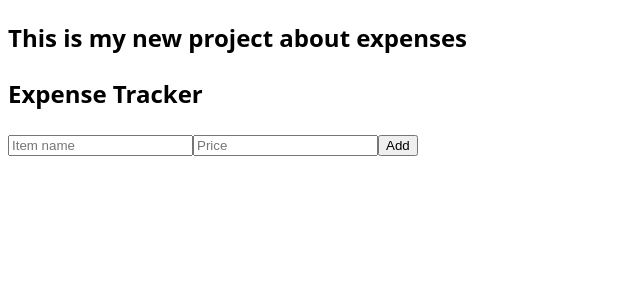
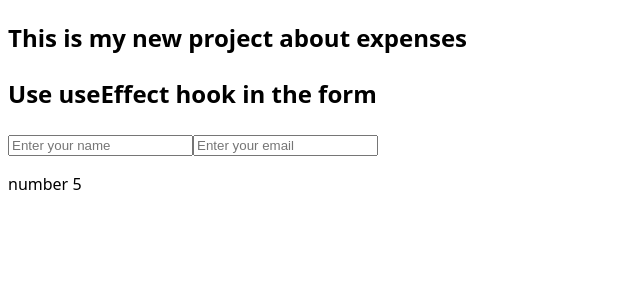
Before and after one commit to sahiba2503/Expenses, a React (Vite) app in the folder expenses/: page / in a window 1280 px wide. Shown: the top 300 px of the page, without its empty margins (0-640 px from the left). Built offline with nearby package versions, Linux system fonts and the light colour scheme.

Commit message:
add useEffect hook

```diff
--- a/expenses/src/App.jsx
+++ b/expenses/src/App.jsx
@@ -1,9 +1,13 @@
 import ExpenseTracker from "./ExpenseTracker";
+
+
+
 function App(){
   return(
 <div>
   <h2>This is my new project about expenses</h2>
 <ExpenseTracker />
+
 </div>
   )
 }
--- a/expenses/src/ExpenseTracker.jsx
+++ b/expenses/src/ExpenseTracker.jsx
@@ -1,3 +1,4 @@
+//........................notes.......................
 // export default ExpenseTracker;
 //  onChange={(e)=>setItem(e.target.value)
 //it means when i enter any things in the input box or chenge any thing in input field that time item value should be chenge
@@ -7,72 +8,117 @@
 
 // setExpenses([...expenses, newExpense]);
 //here etExpenses function add new value with old value;
-import { useState } from "react";
+//.....................end..................................
 
-function ExpenseTracker() {
-  const [item, setItem] = useState("");
-  const [price, setPrice] = useState("");
-  const [expenses, setExpenses] = useState([]);
+//this code is form  create list to expenses;
+// import { useState } from "react";
 
-  // Add expense
-  function addExpense() {
-    if (item === "" || price === "") return;
+// function ExpenseTracker() {
+//   const [item, setItem] = useState("");
+//   const [price, setPrice] = useState("");
+//   const [expenses, setExpenses] = useState([]);
 
-    const newExpense = {
-      id: Date.now(),
-      item: item,
-      price: price,
-    };
+//   // Add expense
+//   function addExpense() {
+//     if (item === "" || price === "") return;
 
-    setExpenses([...expenses, newExpense]);
+//     const newExpense = {
+//       id: Date.now(),
+//       item: item,
+//       price: price,
+//     };
 
-    setItem("");
-    setPrice("");
-  }
+//     setExpenses([...expenses, newExpense]);
 
-  // Delete expense
-  function deleteExpense(id) {
-    const newList = expenses.filter((exp) => exp.id !== id);
-    setExpenses(newList);
-  }
+//     setItem("");
+//     setPrice("");
+//   }
+
+//   // Delete expense
+//   function deleteExpense(id) {
+//     const newList = expenses.filter((exp) => exp.id !== id);
+//     setExpenses(newList);
+//   }
+
+//   return (
+//     <div className="home">
+//       <h2>Expense Tracker</h2>
+//       <input
+//         type="text"
+//         placeholder="Item name"
+//         value={item}
+//         onChange={(e) => setItem(e.target.value)}
+//       />
+
+//       <input
+//         type="number"
+//         placeholder="Price"
+//         value={price}
+//         onChange={(e) => setPrice(e.target.value)}
+//       />
+
+//       <button onClick={addExpense}>Add</button>
+
+//       <ul>
+//         {
+//         expenses.map(
+//             (exp) => (
+//           <li key={exp.id}>    {exp.item} -  Rs {exp.price}
+//             <span
+//               style={{ cursor: "pointer", marginLeft: "10px" }}
+//               onClick={() => deleteExpense(exp.id)}
+//             >
+//               delete
+//             </span>
+//           </li>
+//         )
+//         )
+//         }
+//       </ul>
+//     </div>
+//   );
+// }
+
+// export default ExpenseTracker;
+
+import { useState, useEffect, useEffectEvent } from "react";
+
+function Timer() {
+  const [name, setName] = useState("");
+  const [email, setEmail] = useState("");
+  const [count , setCount] = useState(0);
+
+ const chenge = useEffectEvent(()=> {
+  console.log("count :",count)
+  setCount((count)=> count + 1)
+ })
+  useEffect(() => {
+   const id = setInterval(()=>{
+    chenge();
+   },1000)
+   return () => clearInterval(id)
+  }, []);
 
   return (
-    <div className="home">
-      <h2>Expense Tracker</h2>
+    <div>
+      <h2>Use useEffect hook in the form</h2>
+
       <input
         type="text"
-        placeholder="Item name"
-        value={item}
-        onChange={(e) => setItem(e.target.value)}
+        placeholder="Enter your name"
+        value={name}
+        onChange={(e) => setName(e.target.value)}
       />
 
       <input
-        type="number"
-        placeholder="Price"
-        value={price}
-        onChange={(e) => setPrice(e.target.value)}
-      />
-
-      <button onClick={addExpense}>Add</button>
-
-      <ul>
-        {
-        expenses.map(
-            (exp) => (
-          <li key={exp.id}>    {exp.item} -  Rs {exp.price}
-            <span
-              style={{ cursor: "pointer", marginLeft: "10px" }}
-              onClick={() => deleteExpense(exp.id)}
-            >
-              delete
-            </span>
-          </li>
-        )
-        )
-        }
-      </ul>
+        type="email"
+        placeholder="Enter your email"
+        value={email}
+        onChange={(e) => setEmail(e.target.value)}
+              />
+              <p>number {count}</p>
     </div>
   );
 }
 
-export default ExpenseTracker;
+export default Timer;
```
